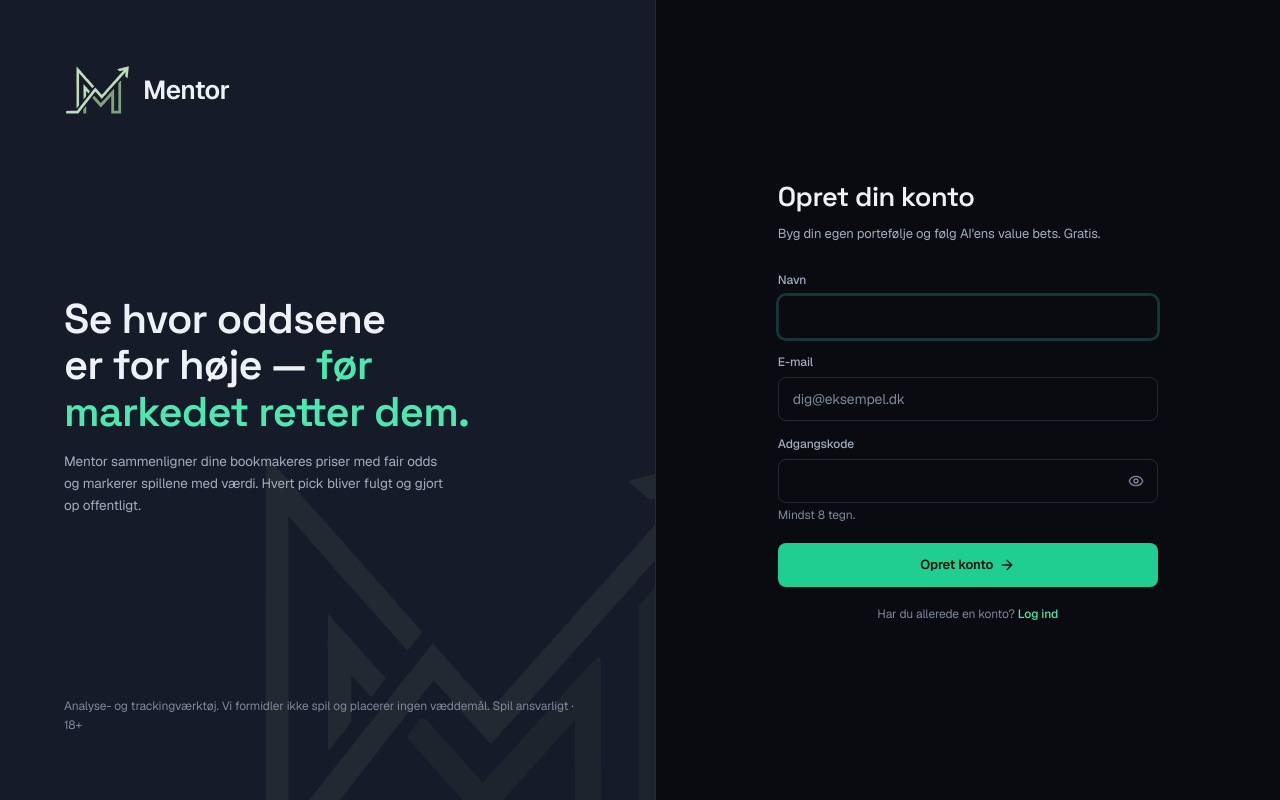
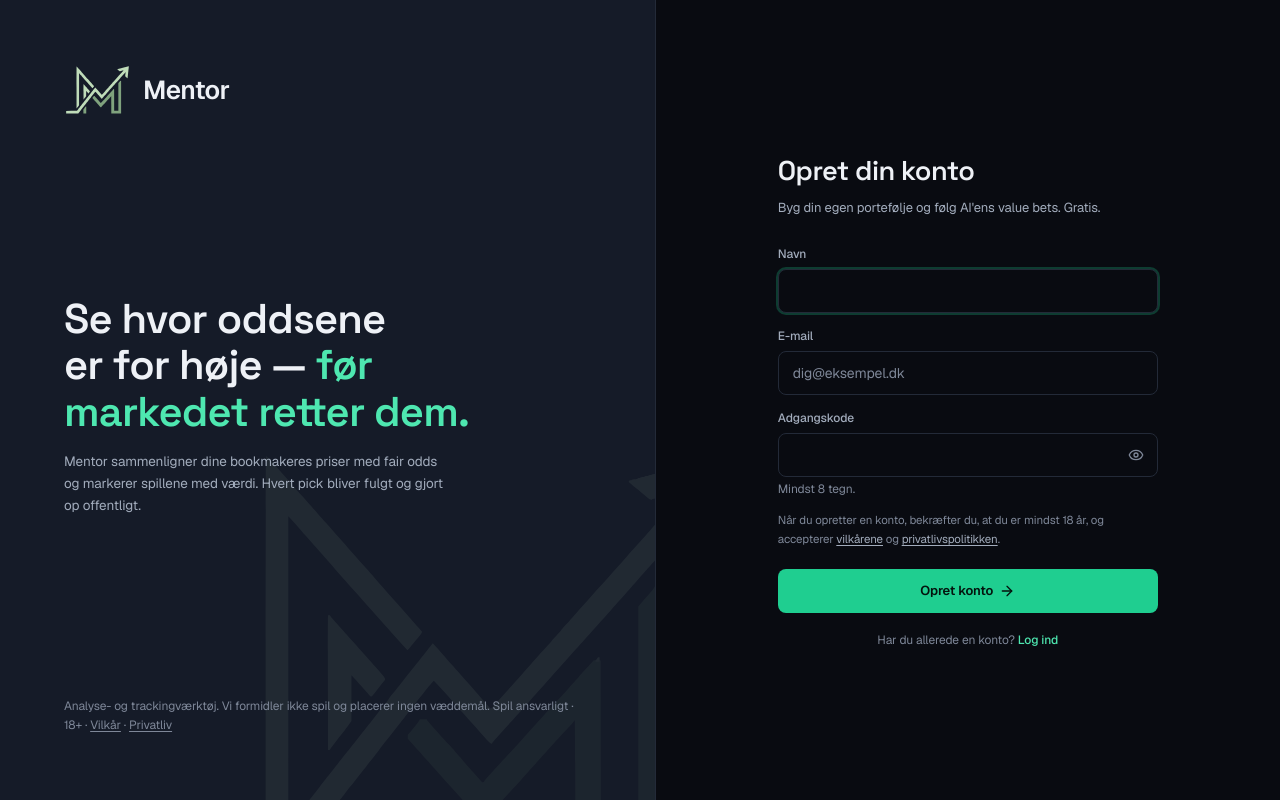
Before and after one commit to kyuubiie12/value, a Next.js app: page /signup in a window 1280 px wide. Built offline with nearby package versions, Linux system fonts and the light colour scheme; no server answers; the database is empty.

Commit message:
Link terms and privacy from signup and the footers

```diff
--- a/src/app/(auth)/layout.tsx
+++ b/src/app/(auth)/layout.tsx
@@ -3,6 +3,7 @@ import { getCurrentUser } from "@/lib/auth/session";
 import { trackRecordService } from "@/lib/services";
 import { formatDate, formatPercent } from "@/lib/format";
 import { BrandMark, MentorM } from "@/components/shared/brand-mark";
+import { LEGAL_LINKS } from "@/lib/site";
 
 export const dynamic = "force-dynamic";
 
@@ -57,6 +58,14 @@ export default async function AuthLayout({
           Analyse- og trackingværktøj. Vi formidler ikke spil og placerer ingen
           væddemål. Spil ansvarligt · 18+
           {stats.picks > 0 && <> · Track record siden {formatDate(stats.since)}</>}
+          {" · "}
+          <a href={LEGAL_LINKS.terms} target="_blank" rel="noopener noreferrer" className="underline underline-offset-2 hover:text-fg">
+            Vilkår
+          </a>
+          {" · "}
+          <a href={LEGAL_LINKS.privacy} target="_blank" rel="noopener noreferrer" className="underline underline-offset-2 hover:text-fg">
+            Privatliv
+          </a>
         </p>
       </aside>
 
@@ -71,6 +80,14 @@ export default async function AuthLayout({
 
         <p className="mt-10 max-w-[20rem] text-center text-xs leading-relaxed text-subtle lg:hidden">
           Vi formidler ikke spil og placerer ingen væddemål. Spil ansvarligt · 18+
+          {" · "}
+          <a href={LEGAL_LINKS.terms} target="_blank" rel="noopener noreferrer" className="underline underline-offset-2 hover:text-fg">
+            Vilkår
+          </a>
+          {" · "}
+          <a href={LEGAL_LINKS.privacy} target="_blank" rel="noopener noreferrer" className="underline underline-offset-2 hover:text-fg">
+            Privatliv
+          </a>
         </p>
       </main>
     </div>
--- a/src/components/auth/auth-form.tsx
+++ b/src/components/auth/auth-form.tsx
@@ -5,6 +5,7 @@ import Link from "next/link";
 import { useActionState } from "react";
 import { ArrowRight, Eye, EyeOff, Loader2 } from "lucide-react";
 import { cn } from "@/lib/utils";
+import { LEGAL_LINKS } from "@/lib/site";
 import { signupAction, loginAction, type AuthState } from "@/lib/auth/actions";
 
 type Mode = "login" | "signup";
@@ -53,6 +54,30 @@ export function AuthForm({ mode }: { mode: Mode }) {
           className="rounded-[var(--radius-sm)] border border-negative/30 bg-negative/10 px-3 py-2 text-[12px] text-negative"
         >
           {state.error}
+        </p>
+      )}
+
+      {mode === "signup" && (
+        <p className="text-[11.5px] leading-relaxed text-subtle">
+          Når du opretter en konto, bekræfter du, at du er mindst 18 år, og accepterer{" "}
+          <a
+            href={LEGAL_LINKS.terms}
+            target="_blank"
+            rel="noopener noreferrer"
+            className="text-muted underline underline-offset-2 hover:text-fg"
+          >
+            vilkårene
+          </a>{" "}
+          og{" "}
+          <a
+            href={LEGAL_LINKS.privacy}
+            target="_blank"
+            rel="noopener noreferrer"
+            className="text-muted underline underline-offset-2 hover:text-fg"
+          >
+            privatlivspolitikken
+          </a>
+          .
         </p>
       )}
 
--- a/src/components/layout/app-shell.tsx
+++ b/src/components/layout/app-shell.tsx
@@ -4,6 +4,7 @@ import { TopNav } from "./top-nav";
 import { ThemeSync } from "./theme-sync";
 import { CommandPalette } from "./command-palette";
 import { Spotlight } from "./spotlight";
+import { LEGAL_LINKS } from "@/lib/site";
 
 export function AppShell({
   stats,
@@ -48,6 +49,14 @@ export function AppShell({
           <p className="text-[11px] leading-relaxed text-subtle">
             Mentor er et analyse- og trackingværktøj. Vi formidler ikke spil
             og placerer ingen væddemål. Spil ansvarligt · 18+
+            {" · "}
+            <a href={LEGAL_LINKS.terms} target="_blank" rel="noopener noreferrer" className="underline underline-offset-2 hover:text-fg">
+              Vilkår
+            </a>
+            {" · "}
+            <a href={LEGAL_LINKS.privacy} target="_blank" rel="noopener noreferrer" className="underline underline-offset-2 hover:text-fg">
+              Privatliv
+            </a>
           </p>
         </div>
       </footer>
--- /dev/null
+++ b/src/lib/site.ts
@@ -0,0 +1,7 @@
+/** The public website (explainer, terms, privacy). Override with NEXT_PUBLIC_SITE_URL once the domain is live. */
+export const SITE_URL = process.env.NEXT_PUBLIC_SITE_URL || "https://mentor-site.vercel.app";
+
+export const LEGAL_LINKS = {
+  terms: `${SITE_URL}/vilkaar`,
+  privacy: `${SITE_URL}/privatliv`,
+} as const;
```
